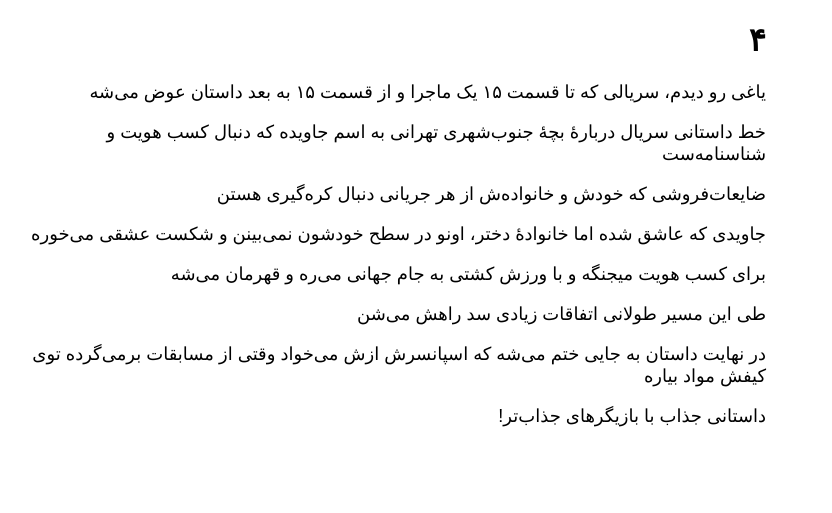
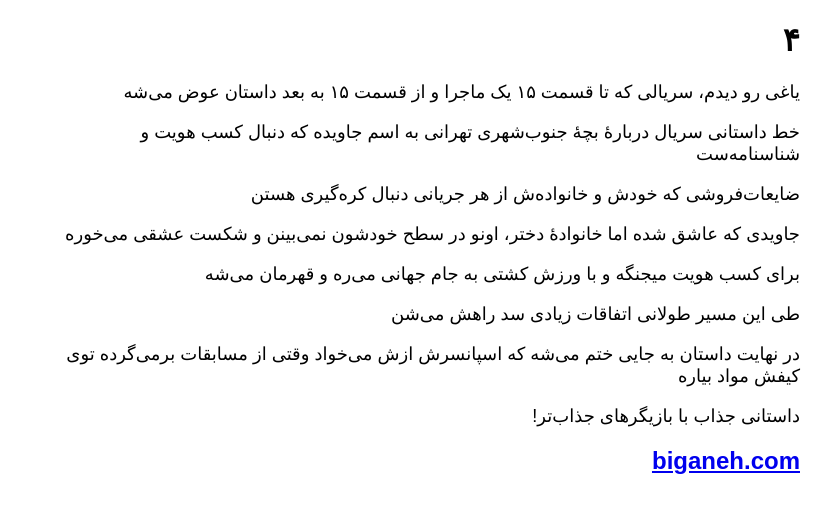
Before and after one commit to darkblog/darkblog.github.io, a Jekyll site: the page built from _posts/2023-8-19-4.md, in a window 1280 px wide. Shown: the top 513 px of the page, without its empty margins (391-1223 px from the left). Built offline with Jekyll 4.4.1, drawn with Linux system fonts in a browser that asks for light colours.

Commit message:
Update post.html

```diff
--- a/_layouts/post.html
+++ b/_layouts/post.html
@@ -8,11 +8,12 @@
 <title>{{ page.title }}</title>
 <meta charset="utf-8">
 <meta name="viewport" content="width=device-width, initial-scale=1">
-<meta name="robots" content="noindex">
+<link rel="canonical" href="{{ page.url | replace:'index.html','' | prepend: site.baseurl | prepend: site.url }}">
 <style>body{font-family:sans-serif;margin:auto;padding:0 1.25em 0 1.25em;max-width:48em}p{font-size:large}</style>
 </head>
 <body>
 <h1>{{ page.title }}</h1>
 {{ content }}
+<h2><a href="https://biganeh.com/">biganeh.com</a></h2>
 </body>
 </html>
```
